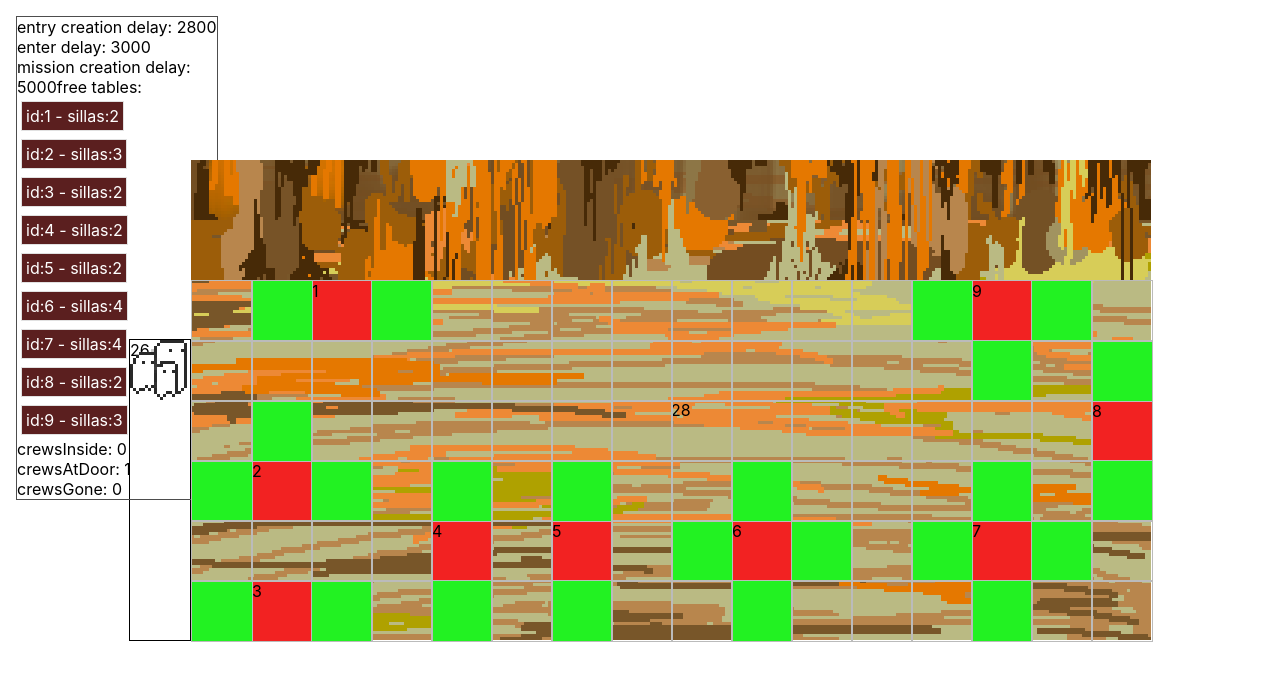
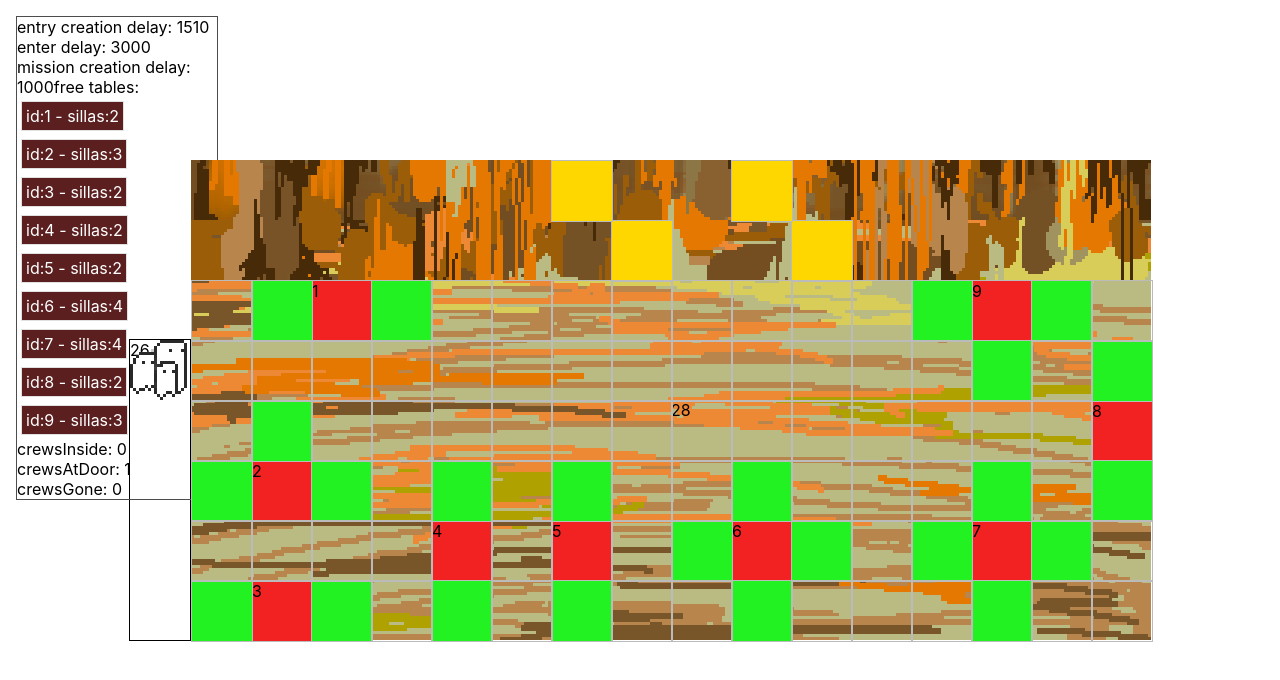
Before and after one commit to adolecumberri/the_bar, a React (Create React App) app in the folder the_bar/: page / in a window 1280 px wide. Shown: the top 680 px of the page. Built offline with nearby package versions, Linux system fonts and the light colour scheme.

Commit message:
Misiones pintadas
hay un rerendeer que recoloca las misiones, tienen que tener una posición fija

```diff
--- a/the_bar/src/classes/Missions.ts
+++ b/the_bar/src/classes/Missions.ts
@@ -64,7 +64,7 @@ class MissionManager {
     }
 
     displayMission = () => {
-        this.missions_displayed.push( this.missions_allowed[rand(this.missions_allowed.length)] );
+        this.missions_displayed.push( this.missions_allowed[rand(this.missions_allowed.length - 1)] );
     }
 
     stopMissionCreationDelay = () => {
--- a/the_bar/src/componentes/Bar.tsx
+++ b/the_bar/src/componentes/Bar.tsx
@@ -14,13 +14,14 @@ import React, {
 //Material UI
 import { makeStyles, useTheme } from "@material-ui/styles";
 
-import { THEME } from "../constants/constants";
+import { THEME, TILE_SIZE } from "../constants/constants";
 import { IAnyBox, IGridHash, IGridTable, IMission, ITheme } from "../interfaces";
 import { CANVAS_HEIGHT, CANVAS_WIDTH } from "../constants/constants";
 import { useRenderCounter } from "../hooks";
 import { StyleContext, ImagesContext } from "../utility";
 import { Grid } from "../classes/Grid";
 import { Chair, Table } from "../classes/GridBoxesTypes";
+import { rand } from "../utility/Utility";
 
 const gridSprites = new Image();
 gridSprites.setAttribute("src", "../sprites/spritesheet.png");
@@ -67,6 +68,31 @@ const Bar: FC<IBarProps> = ({
   // useEffect(() => {
   //     _drawGrid();
   // }, [barGrid, triggerRender]);
+
+  const _drawMissions = () => {
+    let solution: JSX.Element[] = [];
+
+
+
+    missions.forEach( (m, i) => {
+      let divStyle = {
+        position: "absolute",
+        width: `${TILE_SIZE * pixelSize}px`,
+        height: `${TILE_SIZE * pixelSize}px`,
+        top: `${(TILE_SIZE * pixelSize) * Math.floor(rand(1))}px`,
+        left: `${(TILE_SIZE * pixelSize) * Math.floor(rand(10, 5))}px`,
+        backgroundColor: "gold",
+        border: "1px solid #bbbbbb",
+        imageRendering: "pixelated",
+      };
+      let div = (
+        <div className="" style={{ ...divStyle } as any} />
+      );
+      solution.push(div);
+    });
+
+    return solution;
+  }
 
   /* recursively draw each grid object */
   const _drawGrid = () => {
@@ -176,7 +202,7 @@ const Bar: FC<IBarProps> = ({
         }}
       >
         <span className={counter}>{count}</span>
-
+        {_drawMissions()}
         {_drawGrid()}
       </div>
     </>
--- a/the_bar/src/componentes/Screen.tsx
+++ b/the_bar/src/componentes/Screen.tsx
@@ -63,7 +63,7 @@ const Screen: FC = () => {
   const [goToEntryDelay, setGoToEntryDelay] = useState(MIN_CREW_CREATION_DELAY);
   const [checkEnterDelay, setCheckEnterDelay] = useState(ENTER_DELAY);
 
-  const [missionManager, setmissionManager] = useState (new MissionManager());
+  const [missionManager, setmissionManager] = useState(new MissionManager());
   // const [intervalFlag, setIntervalFlag] = useState<boolean | null>(true); //TODO: unused
   const create = useCallback(createCrew, []);
 
@@ -102,17 +102,17 @@ const Screen: FC = () => {
     if (crewsAtDoor.length < 5) {
       setGoToEntryDelay(rand(MAX_CREW_CREATION_DELAY, MIN_CREW_CREATION_DELAY));
     }
-//Reinicio el checkEnterDelay si esta a 0
-    if( checkEnterDelay !== ENTER_DELAY) setCheckEnterDelay(ENTER_DELAY);
+    //Reinicio el checkEnterDelay si esta a 0
+    if (checkEnterDelay !== ENTER_DELAY) setCheckEnterDelay(ENTER_DELAY);
   }, [crewsAtDoor.length]);
 
   //Mission controller.
   useEffect(() => {
-    console.log("execute info changer", missionManager.missions_displayed.length, missionManager.mission_creation_delay);
-    if(missionManager.missions_displayed.length >= 7){
+    // console.log("execute info changer", missionManager.missions_displayed.length, missionManager.mission_creation_delay);
+    if (missionManager.missions_displayed.length >= 6) {
       missionManager.stopMissionCreationDelay();
-    }else{
-      if(missionManager.mission_creation_delay === 0){
+    } else {
+      if (missionManager.mission_creation_delay === 0) {
         missionManager.restartMissionCreationDelay();
       }
     }
@@ -121,7 +121,7 @@ const Screen: FC = () => {
 
   useInterval(() => {
     //No hay mesass? paro la llegada a la puerta
-    if(barGrid.getFreeTables().length === 0){
+    if (barGrid.getFreeTables().length === 0) {
       setGoToEntryDelay(0)
       return;
     }
@@ -130,7 +130,7 @@ const Screen: FC = () => {
       setCrewsAtDoor([...crewsAtDoor, create()]);
       //delay random desde el minimo hasta el máximo tiempo de creación
       setGoToEntryDelay(rand(MAX_CREW_CREATION_DELAY, MIN_CREW_CREATION_DELAY));
-    } else if( crewsAtDoor.length === 5){
+    } else if (crewsAtDoor.length === 5) {
       setGoToEntryDelay(0);
     }
   }, goToEntryDelay);
@@ -146,8 +146,8 @@ const Screen: FC = () => {
       //No hay mesas y lo intentan 3 veces. El equipo se va.
       // console.log("3 veces");
       const crewGone = crewsAtDoor.shift();
-      setCrewsGone( [...crewsGone, crewGone as Crew]);
-      setCrewsAtDoor( [ ...crewsAtDoor ]);
+      setCrewsGone([...crewsGone, crewGone as Crew]);
+      setCrewsAtDoor([...crewsAtDoor]);
     } else if (freeTables.length === 0) {
 
       //no hay mesas. intentos +1
@@ -164,9 +164,9 @@ const Screen: FC = () => {
       //Saco el equipo que entra de los grupos en la puerta.
       const crewEntering = crewsAtDoor.shift();
       //añado el equipo a los equipos de dentro.
-      setCrewsInside( [...crewsInside, crewEntering as Crew]);
+      setCrewsInside([...crewsInside, crewEntering as Crew]);
       //reestructuro los equipos de la puerta
-      setCrewsAtDoor( [ ...crewsAtDoor ]);
+      setCrewsAtDoor([...crewsAtDoor]);
       // debugger;
     }
   }, checkEnterDelay);
@@ -195,19 +195,19 @@ const Screen: FC = () => {
           //   // setBarGrid(new Grid(barGrid?.hashGrid));
           // }}
           delay={goToEntryDelay}
-          enterDelay = {checkEnterDelay}
-          missionDisplayDelay = {missionManager.mission_creation_delay}
+          enterDelay={checkEnterDelay}
+          missionDisplayDelay={missionManager.mission_creation_delay}
           tables={barGrid.hashGrid && barGrid.getFreeTables()}
-          crewsGone = {crewsGone.length}
-          crewsInside =  {crewsInside.length}
-          crewsInQueue = { crewsAtDoor.length}
-          crewsAtMission = { [].length}
+          crewsGone={crewsGone.length}
+          crewsInside={crewsInside.length}
+          crewsInQueue={crewsAtDoor.length}
+          crewsAtMission={[].length}
         />
         <BarEntry crewsAtDoor={crewsAtDoor} />
         <Bar
-        missions = {missionManager.missions_executing}
+          missions={missionManager.missions_displayed}
           barGrid={barGrid as Grid}
-          // triggerRender={triggerRender}
+        // triggerRender={triggerRender}
         // executeRenderLoop={executeRenderLoop}
         />
       </StyleContext.Provider>
--- a/the_bar/src/constants/constants.ts
+++ b/the_bar/src/constants/constants.ts
@@ -3,7 +3,7 @@ import { ITable } from "../interfaces/ITables";
 
 
 
-const TILE_SIZE = 16;
+const TILE_SIZE = 20;
 const CANVAS_WIDTH = 320;
 const CANVAS_HEIGHT = 160;
 // entre el tamaño son
@@ -249,7 +249,7 @@ const DELAYS = {
   MIN_CREW_CREATION_DELAY: 1000,
   MAX_CREW_CREATION_DELAY: 5000,
   ENTER_DELAY: 3000,
-  MISSION_APPEARING_DELAY: 5000,
+  MISSION_APPEARING_DELAY: 1000,
   MISSION_DELAY: 5000,
 }
 
```
